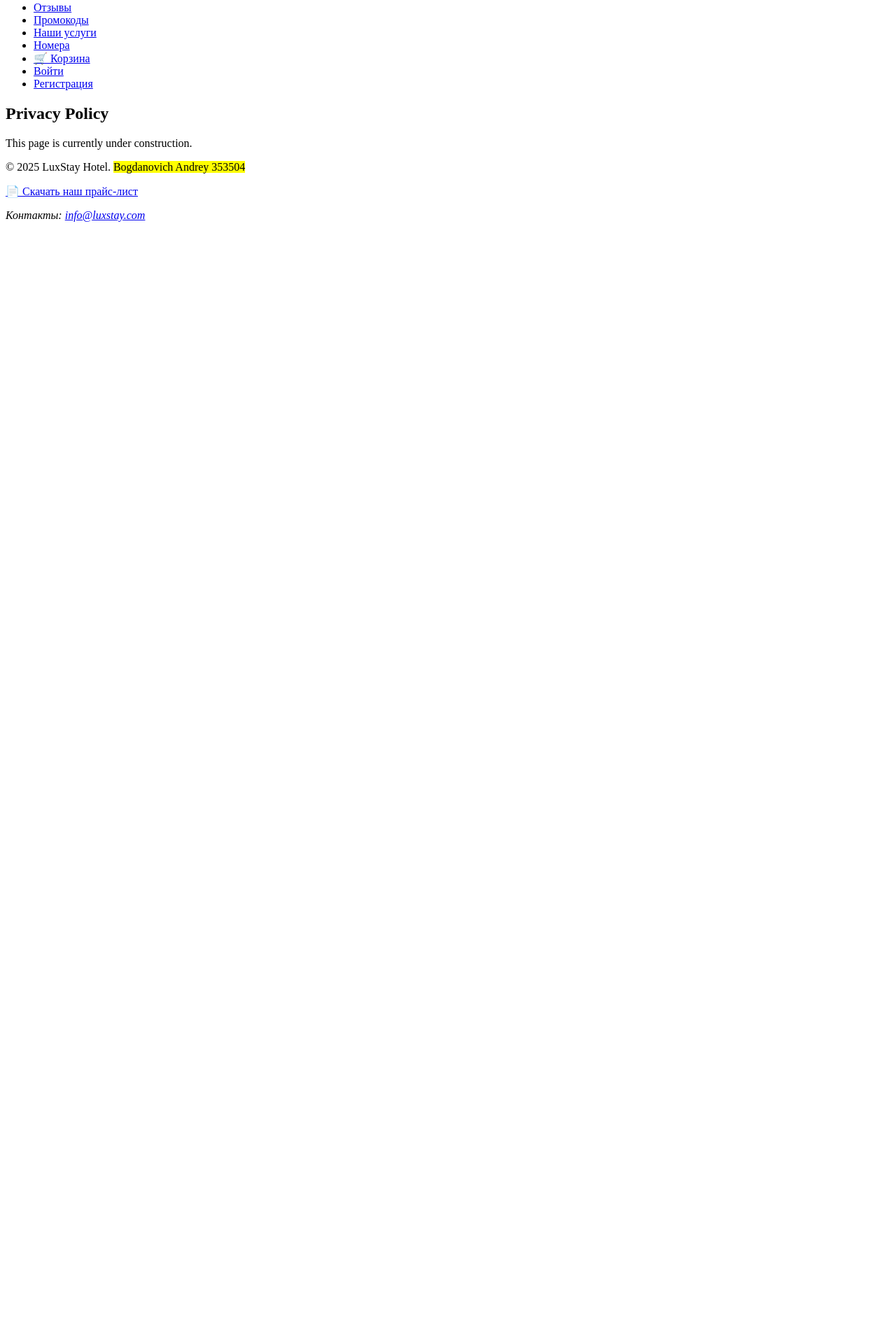
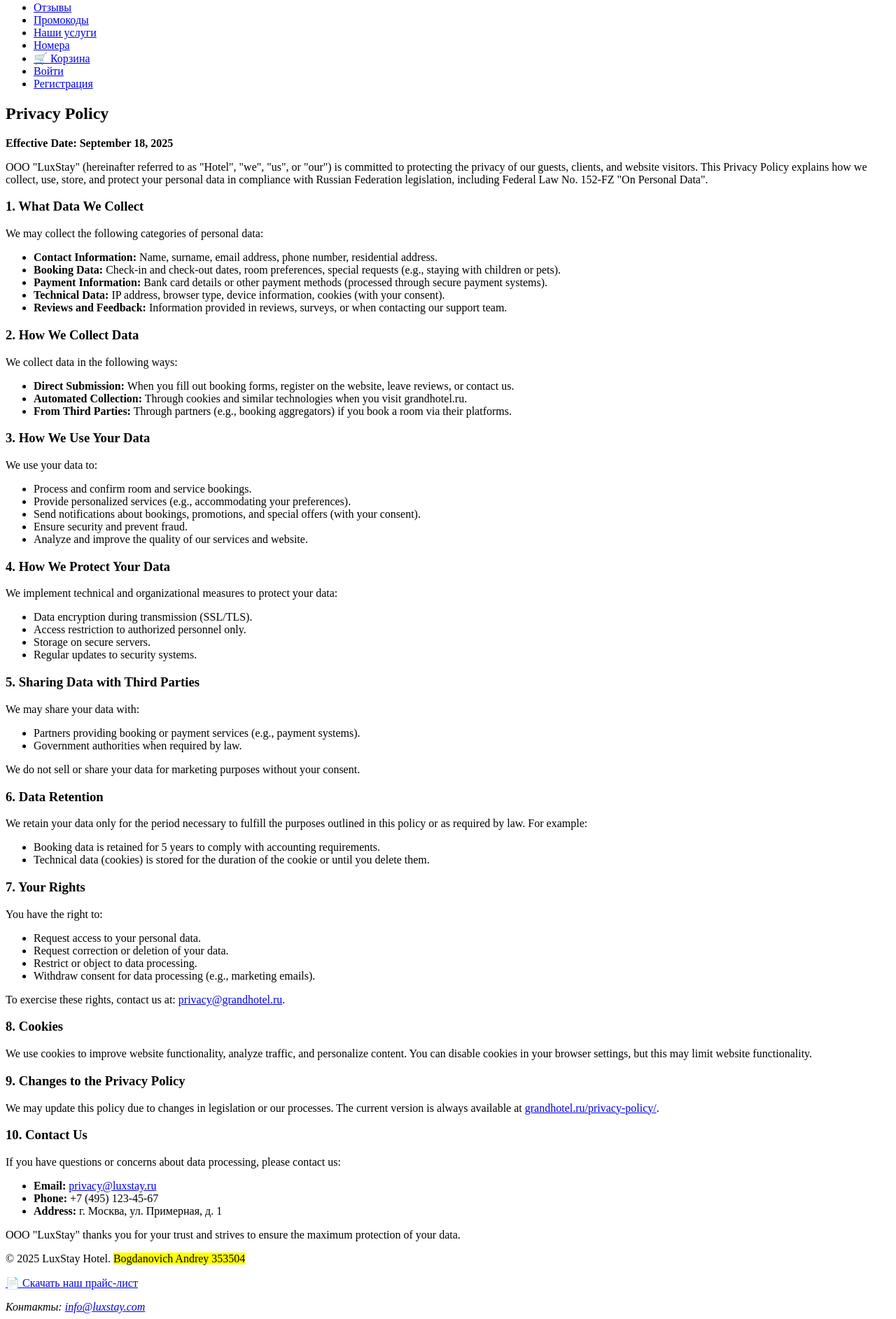
Before and after one commit to ahahaharu/hotel_reservation, a Django app: page /privacy-policy/ in a window 1280 px wide. Shown: the part 300-2185 px from the top of the page at 70% size. Before the commit the page ends 617 px from the top, so only its background shows below. Run offline with Django 5.2, Linux system fonts and the light colour scheme.

Commit message:
pages done

```diff
--- a/hotel/templates/hotel/privacy_policy.html
+++ b/hotel/templates/hotel/privacy_policy.html
@@ -4,5 +4,88 @@
 
 {% block content %}
     <h2>Privacy Policy</h2>
-    <p>This page is currently under construction.</p>
+
+    <div class="privacy-policy">
+        <p><strong>Effective Date: September 18, 2025</strong></p>
+
+        <p>ООО "LuxStay" (hereinafter referred to as "Hotel", "we", "us", or "our") is committed to protecting the privacy of our guests, clients, and website visitors. This Privacy Policy explains how we collect, use, store, and protect your personal data in compliance with Russian Federation legislation, including Federal Law No. 152-FZ "On Personal Data".</p>
+
+        <h3>1. What Data We Collect</h3>
+        <p>We may collect the following categories of personal data:</p>
+        <ul>
+            <li><strong>Contact Information:</strong> Name, surname, email address, phone number, residential address.</li>
+            <li><strong>Booking Data:</strong> Check-in and check-out dates, room preferences, special requests (e.g., staying with children or pets).</li>
+            <li><strong>Payment Information:</strong> Bank card details or other payment methods (processed through secure payment systems).</li>
+            <li><strong>Technical Data:</strong> IP address, browser type, device information, cookies (with your consent).</li>
+            <li><strong>Reviews and Feedback:</strong> Information provided in reviews, surveys, or when contacting our support team.</li>
+        </ul>
+
+        <h3>2. How We Collect Data</h3>
+        <p>We collect data in the following ways:</p>
+        <ul>
+            <li><strong>Direct Submission:</strong> When you fill out booking forms, register on the website, leave reviews, or contact us.</li>
+            <li><strong>Automated Collection:</strong> Through cookies and similar technologies when you visit grandhotel.ru.</li>
+            <li><strong>From Third Parties:</strong> Through partners (e.g., booking aggregators) if you book a room via their platforms.</li>
+        </ul>
+
+        <h3>3. How We Use Your Data</h3>
+        <p>We use your data to:</p>
+        <ul>
+            <li>Process and confirm room and service bookings.</li>
+            <li>Provide personalized services (e.g., accommodating your preferences).</li>
+            <li>Send notifications about bookings, promotions, and special offers (with your consent).</li>
+            <li>Ensure security and prevent fraud.</li>
+            <li>Analyze and improve the quality of our services and website.</li>
+        </ul>
+
+        <h3>4. How We Protect Your Data</h3>
+        <p>We implement technical and organizational measures to protect your data:</p>
+        <ul>
+            <li>Data encryption during transmission (SSL/TLS).</li>
+            <li>Access restriction to authorized personnel only.</li>
+            <li>Storage on secure servers.</li>
+            <li>Regular updates to security systems.</li>
+        </ul>
+
+        <h3>5. Sharing Data with Third Parties</h3>
+        <p>We may share your data with:</p>
+        <ul>
+            <li>Partners providing booking or payment services (e.g., payment systems).</li>
+            <li>Government authorities when required by law.</li>
+        </ul>
+        <p>We do not sell or share your data for marketing purposes without your consent.</p>
+
+        <h3>6. Data Retention</h3>
+        <p>We retain your data only for the period necessary to fulfill the purposes outlined in this policy or as required by law. For example:</p>
+        <ul>
+            <li>Booking data is retained for 5 years to comply with accounting requirements.</li>
+            <li>Technical data (cookies) is stored for the duration of the cookie or until you delete them.</li>
+        </ul>
+
+        <h3>7. Your Rights</h3>
+        <p>You have the right to:</p>
+        <ul>
+            <li>Request access to your personal data.</li>
+            <li>Request correction or deletion of your data.</li>
+            <li>Restrict or object to data processing.</li>
+            <li>Withdraw consent for data processing (e.g., marketing emails).</li>
+        </ul>
+        <p>To exercise these rights, contact us at: <a href="mailto:privacy@grandhotel.ru">privacy@grandhotel.ru</a>.</p>
+
+        <h3>8. Cookies</h3>
+        <p>We use cookies to improve website functionality, analyze traffic, and personalize content. You can disable cookies in your browser settings, but this may limit website functionality.</p>
+
+        <h3>9. Changes to the Privacy Policy</h3>
+        <p>We may update this policy due to changes in legislation or our processes. The current version is always available at <a href="{% url 'hotel:privacy_policy' %}">grandhotel.ru/privacy-policy/</a>.</p>
+
+        <h3>10. Contact Us</h3>
+        <p>If you have questions or concerns about data processing, please contact us:</p>
+        <ul>
+            <li><strong>Email:</strong> <a href="mailto:privacy@grandhotel.ru">privacy@luxstay.ru</a></li>
+            <li><strong>Phone:</strong> +7 (495) 123-45-67</li>
+            <li><strong>Address:</strong> г. Москва, ул. Примерная, д. 1</li>
+        </ul>
+
+        <p>ООО "LuxStay" thanks you for your trust and strives to ensure the maximum protection of your data.</p>
+    </div>
 {% endblock %}
```
Also changed, not shown: hotel/templates/hotel/reviews.html (+9 -8 lines), db.sqlite3.
